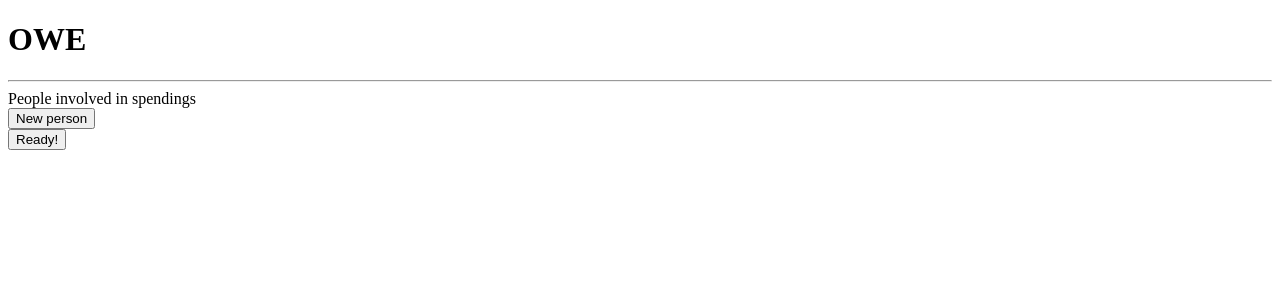
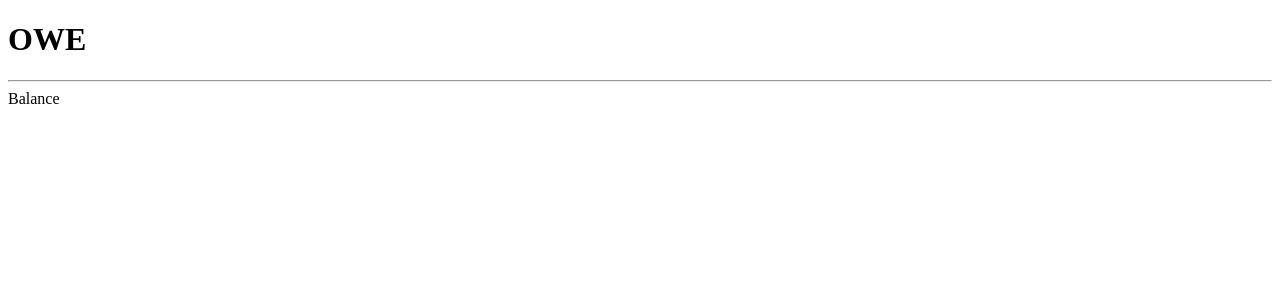
Before and after one commit to hernanfuria/owe-react-app, a React (Vite) app: page /balance in a window 1280 px wide. Before the commit this address led to /. Shown: the top 300 px of the page. Built offline with nearby package versions, Linux system fonts and the light colour scheme.

Commit message:
Balance.jsx
Added Balance component

Signed-off-by: hernanfuria <hernan.furiasse@hotmail.com>

```diff
--- /dev/null
+++ b/src/components/Balance.jsx
@@ -0,0 +1,10 @@
+import { useContext } from "react"
+import { GlobalContext } from "./context/GlobalContext"
+
+export const Balance = () => {
+    const {payments, navigate} = useContext(GlobalContext)
+
+    return (
+        <div>Balance</div>
+    )
+}
--- a/src/components/OweApp.jsx
+++ b/src/components/OweApp.jsx
@@ -3,6 +3,7 @@ import { GlobalProvider } from "./context/GlobalProvider"
 import { NamesForm } from "./NamesForm"
 import { PaymentsList } from "./PaymentsList"
 import { NewPaymentForm } from "./NewPaymentForm"
+import { Balance } from "./Balance"
 
 export const OweApp = () => {
     return (
@@ -15,9 +16,7 @@ export const OweApp = () => {
                 <Route path="/" element={ <NamesForm /> } />
                 <Route path="/paymentslist" element={ <PaymentsList /> } />
                 <Route path="/newpayment" element={ <NewPaymentForm /> } />
-                {/*
                 <Route path="/balance" element={ <Balance /> } />
-                */}
                 <Route path="/*" element={ <Navigate to='/' /> } />
             </Routes>
 
```
